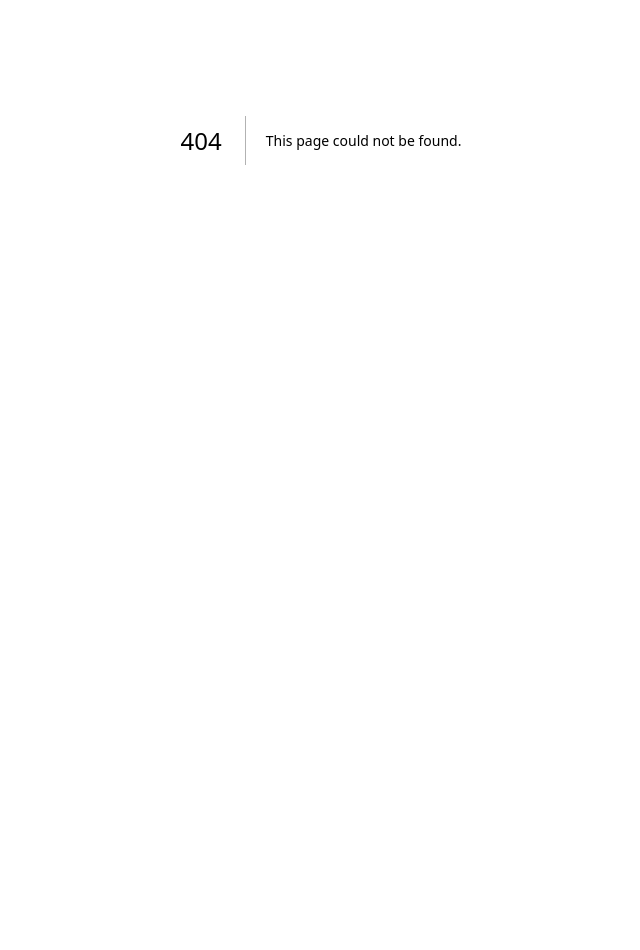
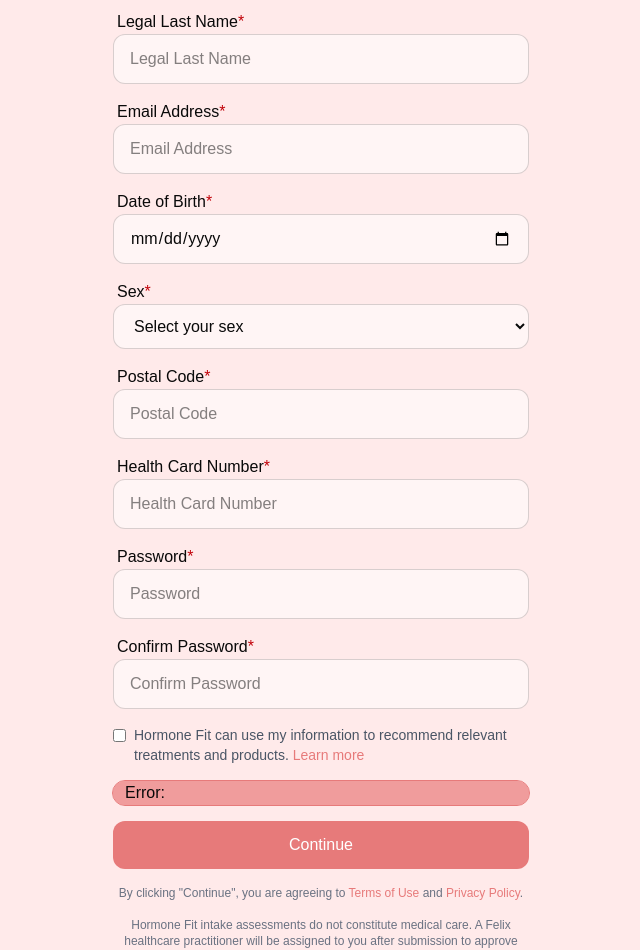
Before and after one commit to Spicfy/HormoneFit, a Next.js app: page /signup in a window 1280 px wide. Before the commit this address had no page. Shown: the part 260-1210 px from the top of the page, without its empty margins (319-959 px from the left). Before the commit the page ends 800 px from the top, so only its background shows below. Built offline with nearby package versions, Linux system fonts and the light colour scheme.

Commit message:
Started signup page, altered others

```diff
--- /dev/null
+++ b/app/signup/page.tsx
@@ -0,0 +1,284 @@
+"use client";
+
+import { useState } from "react";
+import Header from "@/components/header";
+import Link from "next/link";
+
+export default function Signup() {
+	const [formData, setFormData] = useState({
+		firstName: "",
+		lastName: "",
+		email: "",
+		dateOfBirth: "",
+		sex: "",
+		postalCode: "",
+		healthCardNumber: "",
+		password: "",
+		confirmPassword: "",
+		acceptTerms: false,
+	});
+	const [samePass, setSamePass] = useState(false);
+	const [errorReason, setErrorReason] = useState(false);
+
+	const handleSubmit = async (e: React.FormEvent) => {
+		e.preventDefault();
+		if (formData.password != formData.confirmPassword) {
+			setSamePass(true);
+		} else {
+			setSamePass(false);
+		}
+	};
+
+	return (
+		<div className="min-h-screen bg-[#FFEAEA] text-blacktxt">
+			<Header />
+			<main className="max-w-md mx-auto pt-8 pb-16 px-4">
+				<h1 className="text-3xl font-bold text-center mb-8">
+					Create Your Account
+				</h1>
+
+				<form onSubmit={handleSubmit} className="space-y-4">
+					<div>
+						<p className="px-1">
+							Legal First Name
+							<span className="text-red-700">*</span>
+						</p>
+						<input
+							type="text"
+							placeholder="Legal First Name"
+							className="w-full px-4 py-3 rounded-xl bg-white/50 border-1 border-[#B1A8A8]/50 focus:outline-none focus:border-accent2"
+							value={formData.firstName}
+							onChange={(e) =>
+								setFormData({
+									...formData,
+									firstName: e.target.value,
+								})
+							}
+							required
+						/>
+					</div>
+					<div>
+						<p className="px-1">
+							Legal Last Name
+							<span className="text-red-700">*</span>
+						</p>
+						<input
+							type="text"
+							placeholder="Legal Last Name"
+							className="w-full px-4 py-3 rounded-xl bg-white/50 border-1 border-[#B1A8A8]/50 focus:outline-none focus:border-accent2"
+							value={formData.lastName}
+							onChange={(e) =>
+								setFormData({
+									...formData,
+									lastName: e.target.value,
+								})
+							}
+							required
+						/>
+					</div>
+					<div>
+						<p className="px-1">
+							Email Address
+							<span className="text-red-700">*</span>
+						</p>
+						<input
+							type="email"
+							placeholder="Email Address"
+							className="w-full px-4 py-3 rounded-xl bg-white/50 border-1 border-[#B1A8A8]/50 focus:outline-none focus:border-accent2"
+							value={formData.email}
+							onChange={(e) =>
+								setFormData({
+									...formData,
+									email: e.target.value,
+								})
+							}
+							required
+						/>
+					</div>
+					<div>
+						<p className="px-1">
+							Date of Birth
+							<span className="text-red-700">*</span>
+						</p>
+
+						<input
+							type="date"
+							placeholder="Date of Birth"
+							className="w-full px-4 py-3 rounded-xl bg-white/50 border-1 border-[#B1A8A8]/50 focus:outline-none focus:border-accent2"
+							value={formData.dateOfBirth}
+							onChange={(e) =>
+								setFormData({
+									...formData,
+									dateOfBirth: e.target.value,
+								})
+							}
+							required
+						/>
+					</div>
+					<div>
+						<p className="px-1">
+							Sex
+							<span className="text-red-700">*</span>
+						</p>
+						<select
+							className="w-full px-4 py-3 rounded-xl bg-white/50 border-1 border-[#B1A8A8]/50 focus:outline-none focus:border-accent2"
+							value={formData.sex}
+							onChange={(e) =>
+								setFormData({
+									...formData,
+									sex: e.target.value,
+								})
+							}
+							required
+						>
+							<option value="">Select your sex</option>
+							<option value="female">Female</option>
+							<option value="male">Male</option>
+							<option value="other">Other</option>
+						</select>
+					</div>
+					<div>
+						<p className="px-1">
+							Postal Code
+							<span className="text-red-700">*</span>
+						</p>
+						<input
+							type="text"
+							placeholder="Postal Code"
+							className="w-full px-4 py-3 rounded-xl bg-white/50 border-1 border-[#B1A8A8]/50 focus:outline-none focus:border-accent2"
+							value={formData.postalCode}
+							pattern="/^[ABCEGHJ-NPRSTVXY]\d[ABCEGHJ-NPRSTV-Z][ -]?\d[ABCEGHJ-NPRSTV-Z]\d$/i"
+							maxLength={6}
+							onChange={(e) =>
+								setFormData({
+									...formData,
+									postalCode: e.target.value,
+								})
+							}
+							required
+						/>
+					</div>
+					<div>
+						<p className="px-1">
+							Health Card Number
+							<span className="text-red-700">*</span>
+						</p>
+						<input
+							type="text"
+							placeholder="Health Card Number"
+							className="w-full px-4 py-3 rounded-xl bg-white/50 border-1 border-[#B1A8A8]/50 focus:outline-none focus:border-accent2"
+							value={formData.healthCardNumber}
+							onChange={(e) =>
+								setFormData({
+									...formData,
+									healthCardNumber: e.target.value,
+								})
+							}
+							required
+						/>
+					</div>
+					<div>
+						<p className="px-1">
+							Password
+							<span className="text-red-700">*</span>
+						</p>
+						<input
+							type="password"
+							placeholder="Password"
+							className="w-full px-4 py-3 rounded-xl bg-white/50 border-1 border-[#B1A8A8]/50 focus:outline-none focus:border-accent2"
+							value={formData.password}
+							onChange={(e) =>
+								setFormData({
+									...formData,
+									password: e.target.value,
+								})
+							}
+							required
+						/>
+					</div>
+					<div>
+						<p className="px-1">
+							Confirm Password
+							<span className="text-red-700">*</span>
+						</p>
+						<input
+							type="password"
+							placeholder="Confirm Password"
+							className="w-full px-4 py-3 rounded-xl bg-white/50 border-1 border-[#B1A8A8]/50 focus:outline-none focus:border-accent2"
+							value={formData.confirmPassword}
+							onChange={(e) =>
+								setFormData({
+									...formData,
+									confirmPassword: e.target.value,
+								})
+							}
+							required
+						/>
+					</div>
+					<div className="space-y-4">
+						<label className="flex items-start space-x-2">
+							<input
+								type="checkbox"
+								className="mt-1"
+								checked={formData.acceptTerms}
+								onChange={(e) =>
+									setFormData({
+										...formData,
+										acceptTerms: e.target.checked,
+									})
+								}
+								required
+							/>
+							<span className="text-sm text-gray-600">
+								Hormone Fit can use my information to recommend
+								relevant treatments and products.{" "}
+								<Link
+									href="/learn-more"
+									className=" text-accent1 hover:text-accent2 transition-colors"
+								>
+									Learn more
+								</Link>
+							</span>
+						</label>
+
+						<div className="bg-accent2 outline-1 outline-accent1 rounded-xl px-3">
+							Error: {}
+						</div>
+
+						<button
+							type="submit"
+							className="w-full py-3 px-4  text-white rounded-xl bg-accent1 hover:bg-accent2 transition-colors"
+						>
+							Continue
+						</button>
+
+						<p className="text-xs text-center text-gray-500">
+							By clicking "Continue", you are agreeing to{" "}
+							<Link
+								href="/terms"
+								className=" text-accent1 hover:text-accent2 transition-colors"
+							>
+								Terms of Use
+							</Link>{" "}
+							and{" "}
+							<Link
+								href="/privacy"
+								className=" text-accent1 hover:text-accent2 transition-colors"
+							>
+								Privacy Policy
+							</Link>
+							.
+						</p>
+
+						<p className="text-xs text-center text-gray-500">
+							Hormone Fit intake assessments do not constitute
+							medical care. A Felix healthcare practitioner will
+							be assigned to you after submission to approve your
+							treatment.
+						</p>
+					</div>
+				</form>
+			</main>
+		</div>
+	);
+}
--- a/package.json
+++ b/package.json
@@ -11,6 +11,7 @@
   "dependencies": {
     "@stripe/react-stripe-js": "^3.7.0",
     "@stripe/stripe-js": "^7.3.1",
+    "autoprefixer": "^10.4.21",
     "axios": "^1.9.0",
     "express": "^5.1.0",
     "framer-motion": "^12.15.0",
```
Also changed, not shown: app/page.tsx (+230 -76 lines), 1 other file (tests, documents, lock files or other folders).
